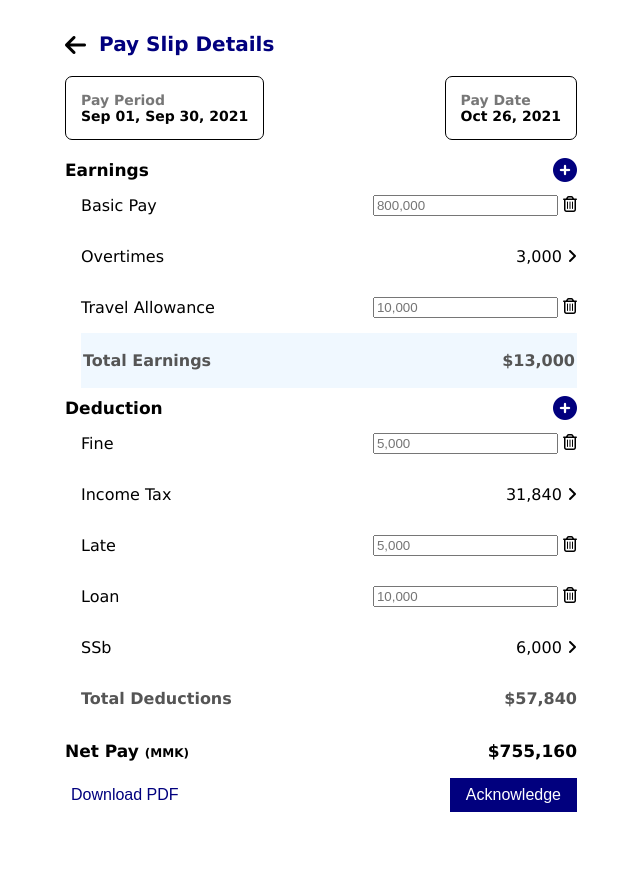
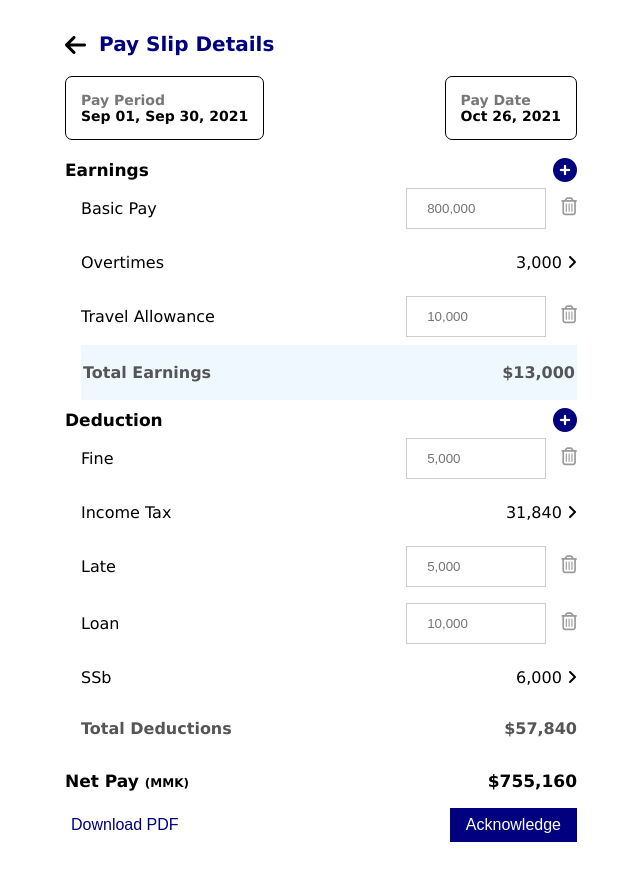
Before and after one commit to maheen-star/pay-form, a plain HTML site: page index.html in a window 1280 px wide. Shown: the whole page, without its empty margins (319-959 px from the left). Before the commit the page ends 844 px from the top, so only its background shows below. Drawn offline with Linux system fonts and the light colour scheme.

Commit message:
Update style.css

```diff
--- a/style.css
+++ b/style.css
@@ -123,3 +123,26 @@ body {
   background: #01007e;
   padding: 0.5rem 1rem;
 }
+.amount_input {
+  width: 140px;
+  padding: 12px 20px;
+  margin: 8px 0;
+  box-sizing: border-box;
+  border: 1px solid #ccc;
+  -webkit-transition: 0.5s;
+  transition: 0.5s;
+  outline: none;
+}
+.amount_input:focus {
+  border: 1px solid #01007e;
+}
+.delete_icon {
+  color: #999;
+  font-size: 18px;
+  padding-left: 10px;
+  cursor: pointer;
+}
+.delete_icon:hover {
+  color: #01007e;
+  transition: 1s;
+}
```
